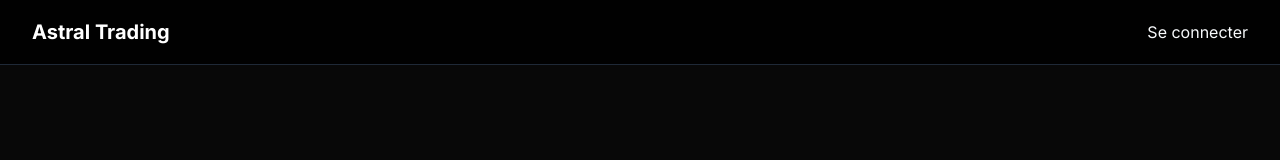
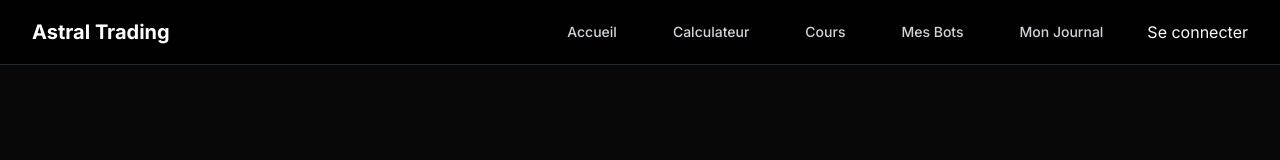
Before and after one commit to LeiiZun/astraltrading, a plain HTML site: page index.html in a window 1280 px wide. Shown: the top 160 px of the page. Drawn offline with nearby package versions, Linux system fonts and the light colour scheme; no server answers.

Commit message:
Add files via upload

```diff
--- a/index.html
+++ b/index.html
@@ -277,6 +277,15 @@
             <span class="text-xl font-bold text-white">Astral<span class="text-primary"> Trading</span></span>
           </div>
         </div>
+        <!-- Desktop Menu -->
+        <div class="hidden md:block">
+          <div class="ml-10 flex items-center space-x-8">
+            <a href="#home" class="nav-link text-gray-300 hover:text-white px-3 py-2 text-sm font-medium">Accueil</a>
+            <a href="pages/calculateur.html" class="nav-link text-gray-300 hover:text-white px-3 py-2 text-sm font-medium">Calculateur</a>
+            <a href="pages/cours.html" class="nav-link text-gray-300 hover:text-white px-3 py-2 text-sm font-medium">Cours</a>
+            <a href="pages/bot.html" class="nav-link text-gray-300 hover:text-white px-3 py-2 text-sm font-medium">Mes Bots</a>
+            <a href="pages/journal.html" class="nav-link text-gray-300 hover:text-white px-3 py-2 text-sm font-medium">Mon Journal</a>
+
           <!-- Bouton de connexion -->
           <button id="loginButton">Se connecter</button>
 
```
